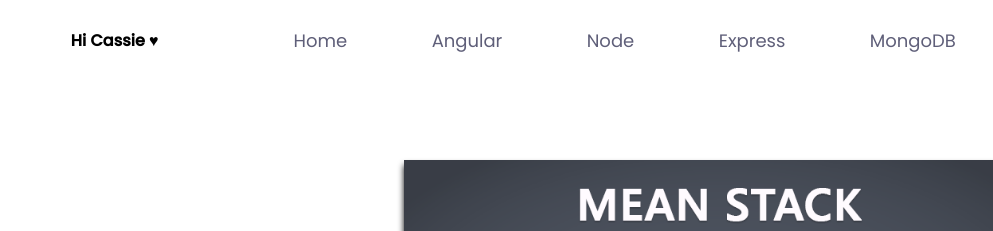
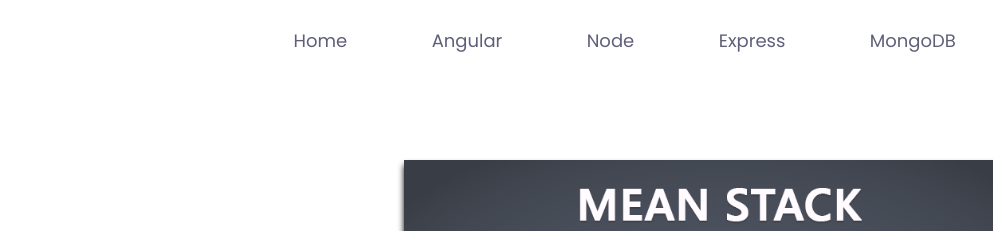
Before and after one commit to Kerkphon/stacktest, a website: page public/index.html in a window 1280 px wide. Shown: the top 231 px of the page, 186-1179 px from the left. Drawn offline with Linux system fonts and the light colour scheme.

Commit message:
second changes

```diff
--- a/public/index.html
+++ b/public/index.html
@@ -15,7 +15,7 @@
 		<header>
 			<div class="logo-container">
 				<img src="./image/stack.png"alt="logo" />
-				<h4 class="logo"> <b>Hi Cassie &hearts;</p></b></h4>
+				<h4 class="logo"> <b></p></b></h4>
 			</div>
 			<nav>
 				<ul class="nav-links">
```
